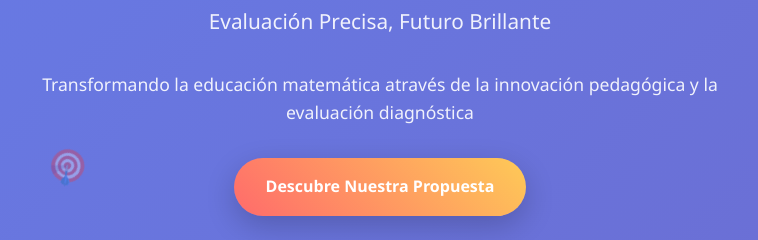
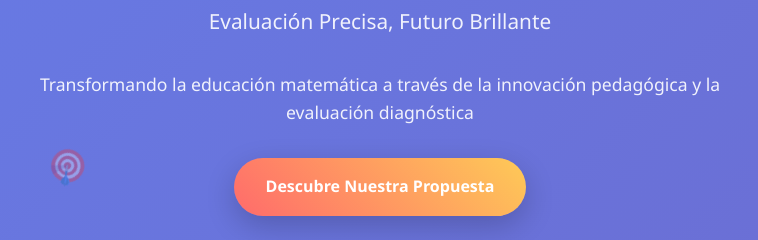
Before and after one commit to DiegoBeltran5/DiadriaMath_, a plain HTML site: page index.html in a window 1280 px wide. Shown: the part 349-589 px from the top of the page, 260-1018 px from the left. Drawn offline with Linux system fonts and the light colour scheme.

Commit message:
index.html

```diff
--- a/index.html
+++ b/index.html
@@ -480,7 +480,7 @@
         <div class="hero-content">
             <h1>DiadriaMath</h1>
             <p>Evaluación Precisa, Futuro Brillante</p>
-            <p style="font-size: 1.1rem; margin-top: 1rem;">Transformando la educación matemática através de la innovación pedagógica y la evaluación diagnóstica</p>
+            <p style="font-size: 1.1rem; margin-top: 1rem;">Transformando la educación matemática a través de la innovación pedagógica y la evaluación diagnóstica</p>
             <a href="#problema" class="cta-button">Descubre Nuestra Propuesta</a>
         </div>
     </section>
```
